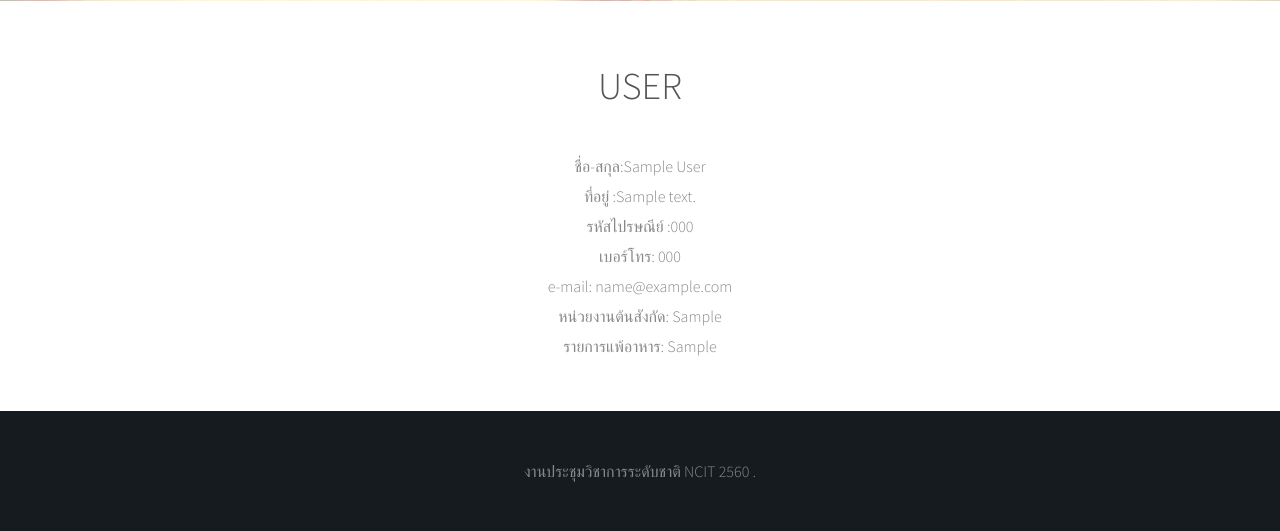
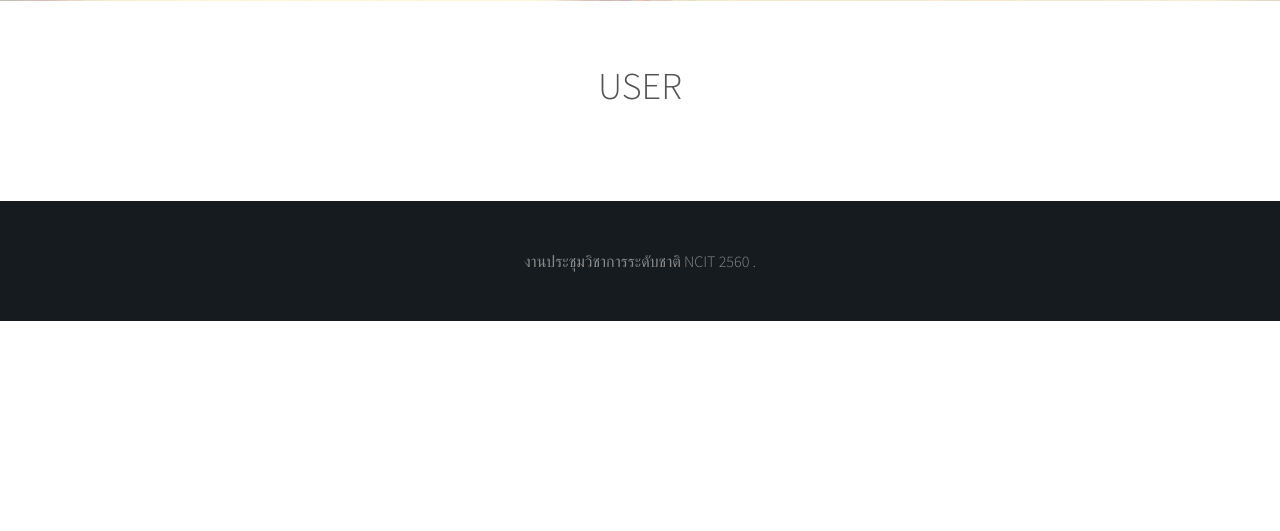
Before and after one commit to SWECamp/camp, a CodeIgniter app: page /camp/index.php/camp/user/1 in a window 1280 px wide. Shown: the part 629-1160 px from the top of the page. After the commit the page ends 950 px from the top, so only its background shows below. Run offline with CodeIgniter, Linux system fonts and the light colour scheme; tables that the repository leaves empty or names only in its code hold one stand-in row (values such as "Sample post"); some libraries are stand-ins or nearby versions.

Commit message:
แก้ไข user

```diff
--- a/application/views/user/content.php
+++ b/application/views/user/content.php
@@ -5,20 +5,21 @@
 
         <?php
         foreach ($result->result() as $value) {
-        	echo "ชื่อ-สกุล:".$value->firstname." ";
-        	echo $value->lastname."<br>";
-        	echo "ที่อยู่ :".$value->address."<br>";
-        	//echo $value->province."<br>";
-        	echo "รหัสไปรษณีย์ :".$value->postalcode."<br>";
-        	echo "เบอร์โทร: ".$value->phoneno."<br>";
-        	echo "e-mail: ".$value->email."<br>";
-        	echo "หน่วยงานต้นสังกัด: ".$value->department."<br>";
-        	echo "รายการแพ้อาหาร: ".$value->food."<br>";
-        	//echo $value->artifact."<br>";
-        	//echo $value->join."<br>";
-        	//echo $value->tour1."<br>";
-        	//echo $value->tour2."<br>";
-        	//echo $value->tour3."<br>";
+        	$user = $value;
+        	// echo "ชื่อ-สกุล:".$value->firstname." ";
+        	// echo $value->lastname."<br>";
+        	// echo "ที่อยู่ :".$value->address."<br>";
+        	// //echo $value->province."<br>";
+        	// echo "รหัสไปรษณีย์ :".$value->postalcode."<br>";
+        	// echo "เบอร์โทร: ".$value->phoneno."<br>";
+        	// echo "e-mail: ".$value->email."<br>";
+        	// echo "หน่วยงานต้นสังกัด: ".$value->department."<br>";
+        	// echo "รายการแพ้อาหาร: ".$value->food."<br>";
+        	// //echo $value->artifact."<br>";
+        	// //echo $value->join."<br>";
+        	// //echo $value->tour1."<br>";
+        	// //echo $value->tour2."<br>";
+        	// //echo $value->tour3."<br>";
 
         	       }
          ?>
```
